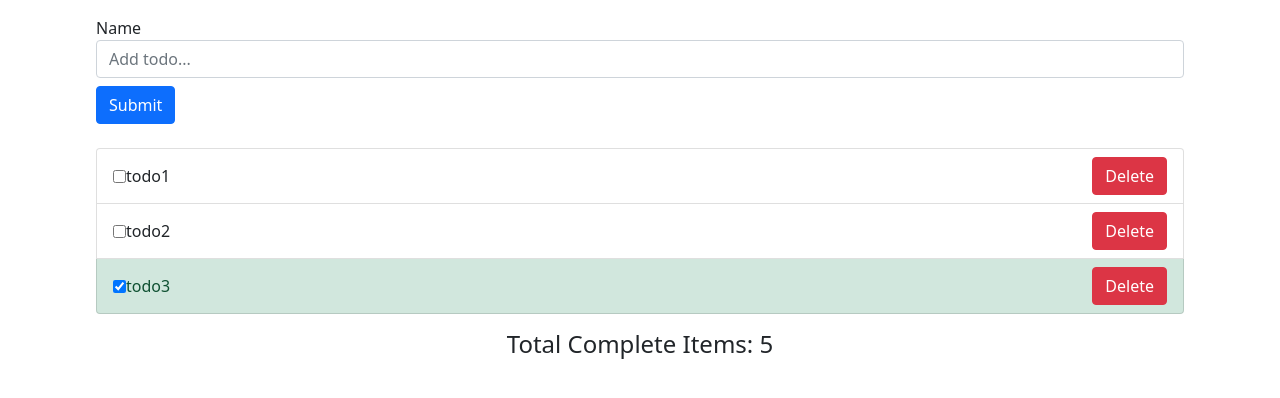
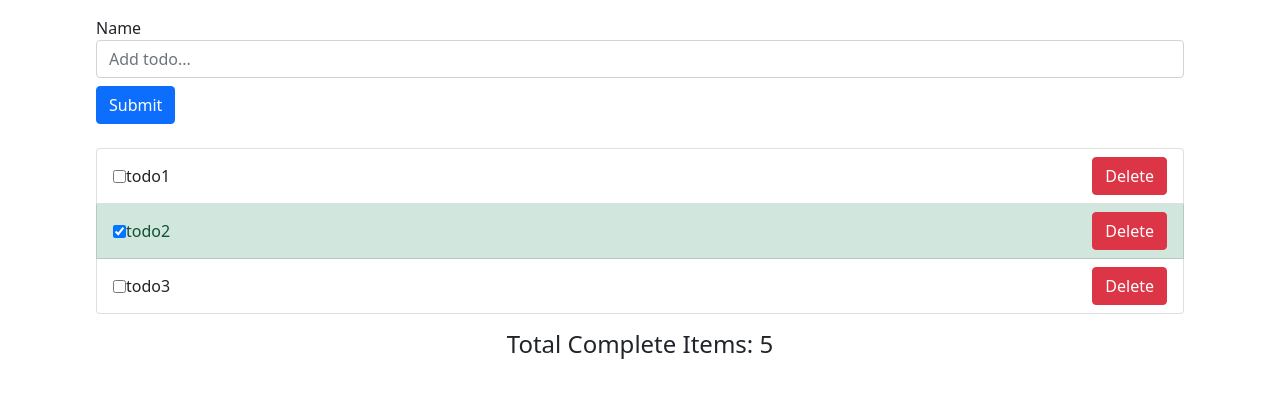
Before and after one commit to HanzaleLatifi/Redux-toolkit, a React (Create React App) app: page / in a window 1280 px wide. Shown: the top 398 px of the page. Built offline with nearby package versions, Linux system fonts and the light colour scheme; data requests are answered from the project's data file.

Commit message:
asyncActions

```diff
--- /dev/null
+++ b/db.json
@@ -0,0 +1,9 @@
+{
+    "todos":[
+        { "id": 1, "title": "todo1", "completed": false } ,
+        { "id": 2, "title": "todo2", "completed": true } ,
+        { "id": 3, "title": "todo3", "completed": false }
+
+
+    ]
+}
--- a/package.json
+++ b/package.json
@@ -9,6 +9,7 @@
     "@testing-library/user-event": "^12.8.3",
     "axios": "^0.24.0",
     "bootstrap": "^5.1.3",
+    "json-server": "^0.17.0",
     "react": "^17.0.2",
     "react-dom": "^17.0.2",
     "react-redux": "^7.2.6",
@@ -23,7 +24,8 @@
     "start": "react-scripts start",
     "build": "react-scripts build",
     "test": "react-scripts test",
-    "eject": "react-scripts eject"
+    "eject": "react-scripts eject" ,
+    "serve-json": "json-server --watch db.json --port 4000"
   },
   "eslintConfig": {
     "extends": [
--- a/src/components/Todos/TodoList.js
+++ b/src/components/Todos/TodoList.js
@@ -1,6 +1,8 @@
 import React from "react";
 import TodoItem from "./TodoItem";
-import {useSelector} from 'react-redux'
+import { useDispatch, useSelector } from "react-redux";
+import { useEffect } from "react";
+import {getAsyncTodos} from"../../feature/todos/TodoSlice"
 
 const TodoList = () => {
   // const todos = [
@@ -10,9 +12,16 @@ const TodoList = () => {
   //   { id: 4, title: "todo4", completed: false },
   //   { id: 5, title: "todo5", completed: false },
   // ];
-  const {todos} = useSelector(state => state.todos) ;
-  console.log(todos)
 
+  const dispatch = useDispatch();
+  const { todos, error, loading } = useSelector((state) => state.todos);
+
+  useEffect(() => {
+    dispatch(getAsyncTodos())
+   }, [])
+
+  if (loading) return <p>loading ...</p>;
+  if (error) return <p>{error}</p>;
   return (
     <ul className="list-group">
       {todos.map((todo) => (
--- a/src/feature/counter/CounterSlice.js
+++ b/src/feature/counter/CounterSlice.js
@@ -1,4 +1,5 @@
 import { createSlice } from "@reduxjs/toolkit";
+
 
 const counterSlice = createSlice({
   name: "counter", //state name
@@ -11,6 +12,7 @@ const counterSlice = createSlice({
       state.value -= action.payload;
     },
   },
+
 });
 
 export const { increment, decrement } = counterSlice.actions;
--- a/src/feature/todos/TodoSlice.js
+++ b/src/feature/todos/TodoSlice.js
@@ -1,11 +1,19 @@
-import { createSlice } from "@reduxjs/toolkit";
+import { createSlice , createAsyncThunk } from "@reduxjs/toolkit";
+import axios from "axios";
 
+//action creator
+export const getAsyncTodos =createAsyncThunk("todos/getTodos",async( _ , {rejectWithValue})=>{
+try {
+  const response=await axios.get('http://localhost:4000/todos') ;
+  return response.data ; //action payload
+} catch (error) {
+  return rejectWithValue([],error)
+}
+})
 const initialState = {
-  todos: [
-    { id: 1, title: "todo1", completed: false },
-    { id: 2, title: "todo2", completed: false },
-    { id: 3, title: "todo3", completed: true },
-  ],
+  todos: [],
+  loading:false ,
+  error:null
 };
 
 const todoSlice = createSlice({
@@ -31,7 +39,19 @@ const todoSlice = createSlice({
       state.todos = filteredTodo;
     },
   },
+  extraReducers:{
+    [getAsyncTodos.fulfilled]:(state , action)=>{
+      return {...state , error:null , loading :false , todos:action.payload}
+    } ,
+    [getAsyncTodos.pending]:(state , action)=>{
+      return {...state , error:null , loading :true , todos:[]}
+    } ,
+    [getAsyncTodos.rejected]:(state , action)=>{
+      return {...state , error:action.error.message , loading :false , todos:[]}
+    }
+  }
 });
 
-export const { addTodo, toggleTodo, deleteTodo } = todoSlice.actions;
+export const { addTodo, toggleTodo, deleteTodo  } = todoSlice.actions;
+
 export default todoSlice.reducer;
```
Also changed, not shown: 1 other file (tests, documents, lock files or other folders).
